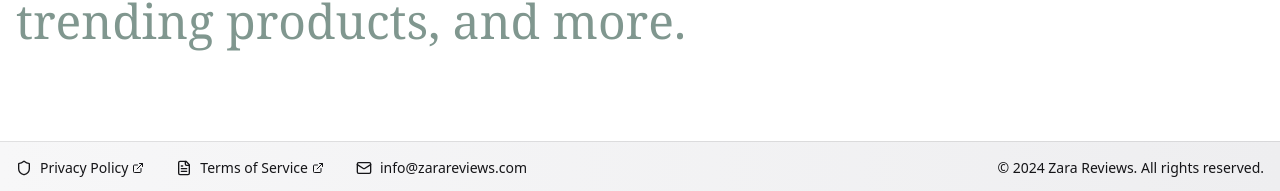
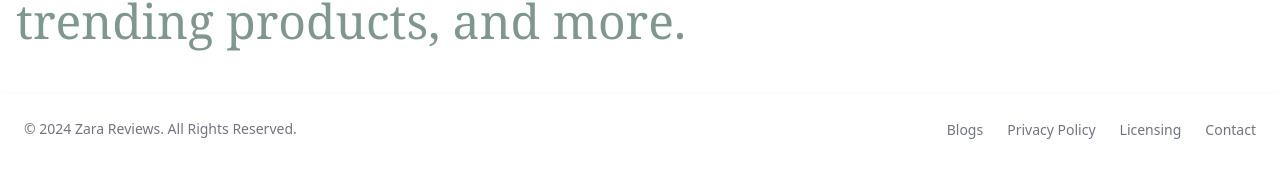
Before and after one commit to okanay/zara-reviews-frontend, a Next.js app: page / in a window 1280 px wide. Shown: the part 985-1176 px from the top of the page. After the commit the page ends 1150 px from the top, so only its background shows below. Built offline with nearby package versions, Linux system fonts and the light colour scheme.

Commit message:
upgrade hero 2

```diff
--- a/src/components/(main)/layout/footer/index.tsx
+++ b/src/components/(main)/layout/footer/index.tsx
@@ -1,48 +1,46 @@
-import React from "react";
-import { Mail, FileText, Shield, ExternalLink } from "lucide-react";
-
 const Footer = () => {
   const currentYear = new Date().getFullYear();
 
   return (
-    <footer className="mt-12 border-t border-neutral-950/10 bg-gradient-to-r from-neutral-50 to-neutral-100 py-4">
-      <div className="container mx-auto px-4">
-        <div className="flex flex-col space-y-8 md:flex-row md:items-center md:justify-between md:space-y-0">
-          {/* Links Section */}
-          <div className="flex flex-col space-y-4 md:flex-row md:space-x-8 md:space-y-0">
+    <footer className="rounded-t-sm bg-white p-4 shadow md:flex md:items-center md:justify-between md:p-6">
+      <span className="text-sm text-neutral-500 sm:text-center">
+        © {currentYear}{" "}
+        <a href="#" className="hover:underline" target="_blank">
+          Zara Reviews
+        </a>
+        . All Rights Reserved.
+      </span>
+      <ul className="mt-3 flex flex-wrap items-center sm:mt-0">
+        <li>
           <a
             href="#"
-              className="flex items-center text-neutral-600 transition-colors hover:text-neutral-900"
+            className="mr-4 text-sm text-neutral-500 hover:underline md:mr-6"
           >
-              <Shield className="mr-2 h-4 w-4" />
-              <span className="text-sm">Privacy Policy</span>
-              <ExternalLink className="ml-1 h-3 w-3" />
+            Blogs
           </a>
+        </li>
+        <li>
           <a
             href="#"
-              className="flex items-center text-neutral-600 transition-colors hover:text-neutral-900"
+            className="mr-4 text-sm text-neutral-500 hover:underline md:mr-6"
           >
-              <FileText className="mr-2 h-4 w-4" />
-              <span className="text-sm">Terms of Service</span>
-              <ExternalLink className="ml-1 h-3 w-3" />
+            Privacy Policy
           </a>
+        </li>
+        <li>
           <a
-              href="mailto:info@zarareviews.com"
-              className="flex items-center text-neutral-600 transition-colors hover:text-neutral-900"
+            href="#"
+            className="mr-4 text-sm text-neutral-500 hover:underline md:mr-6"
           >
-              <Mail className="mr-2 h-4 w-4" />
-              <span className="text-sm">info@zarareviews.com</span>
+            Licensing
           </a>
-          </div>
-
-          {/* Copyright Section */}
-          <div className="flex text-neutral-600 md:items-center md:justify-end">
-            <p className="text-sm font-medium">
-              © {currentYear} Zara Reviews. All rights reserved.
-            </p>
-          </div>
-        </div>
-      </div>
+        </li>
+        <li>
+          <a href="#" className="text-sm text-neutral-500 hover:underline">
+            Contact
+          </a>
+        </li>
+      </ul>
     </footer>
   );
 };
```
Lines whose indentation alone changed are shown as unchanged.
